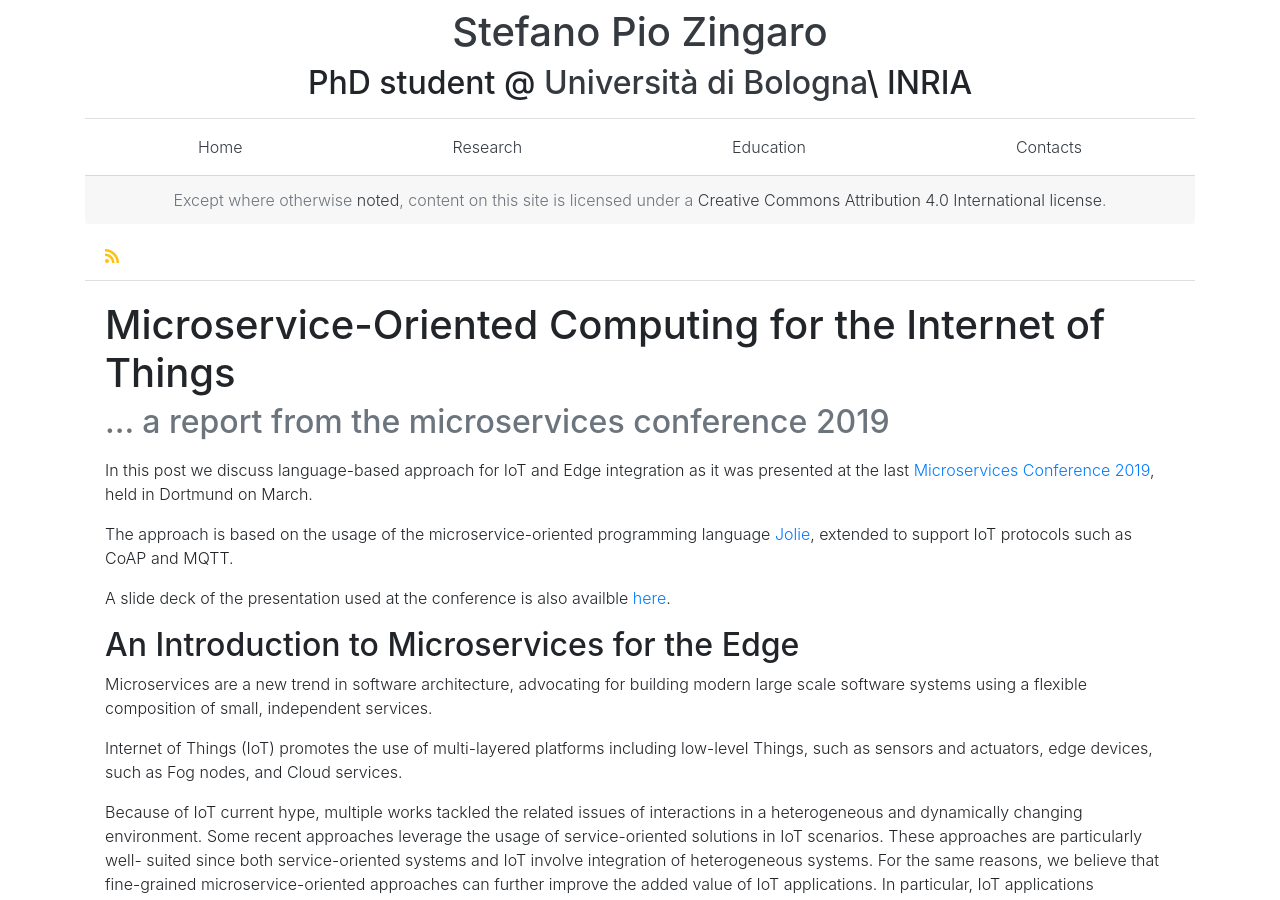
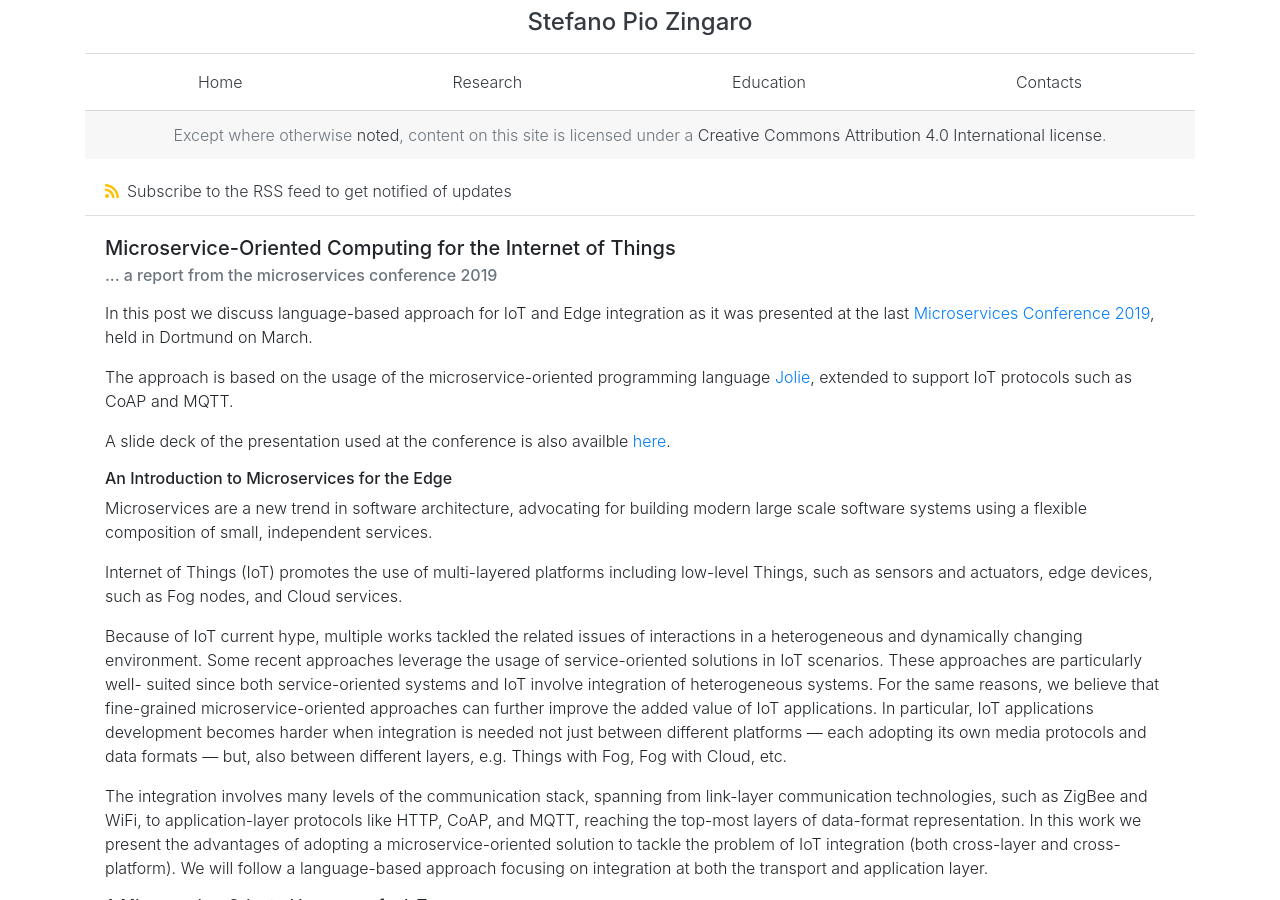
Before and after one commit to saltgz/saltgz.github.io, a Jekyll site: the page built from _posts/2019-02-19-microservices.md, in a window 1280 px wide and 900 px high. Built offline with Jekyll 4.4.1, drawn with Linux system fonts in a browser that asks for light colours; nearby versions of some CDN libraries; some of the changed text lies outside the part shown.

Commit message:
updating and revert

```diff
--- a/_data/style.yml
+++ b/_data/style.yml
@@ -2,8 +2,7 @@ header:
   navigation: true
   align: "center" # "left" | "center" | "right"
   text: >
-    <h1><a href="https://szingaro.github.io">Stefano Pio Zingaro</a></h1>
-    <h2>PhD student @ <a href="https://www.unibo.it">Università di Bologna</a>\ INRIA</h2>
+    <h4><a href="https://szingaro.github.io">Stefano Pio Zingaro</a></h4>
 
 main:
   font_weight: 300 # a custom value for the font-weight of the body
@@ -14,9 +13,9 @@ main:
   article:
     align: "left" # "left" | "center" | "right"
     word_count: false
-    # feed_message: "Subscribe to the RSS feed to get notified of updates"
-    # nav_message: >
-    #   You can navigate post categories using the following links.
+    feed_message: "Subscribe to the RSS feed to get notified of updates"
+    nav_message: >
+      You can navigate post categories using the following links.
 
 copyright:
   creative_common: false # "true" | "false"
--- a/_layouts/post.html
+++ b/_layouts/post.html
@@ -10,9 +10,9 @@ layout: default
     {%- endif -%}
   </div>
   <div class="card-body">
-    <h1 class="card-title">{{ page.title | escape }}</h1>
+    <h5 class="card-title">{{ page.title | escape }}</h5>
     {% if page.subtitle %}
-    <h2 class="card-subtitle mb-2 text-muted">{{ page.subtitle | escape }}</h2>
+    <h6 class="card-subtitle mb-2 text-muted">{{ page.subtitle | escape }}</h6>
     {% endif %}
     <p class="card-text">{{ content }}</p>
   </div>
--- a/_posts/2019-02-19-microservices.md
+++ b/_posts/2019-02-19-microservices.md
@@ -15,7 +15,7 @@ protocols such as CoAP and MQTT.
 A slide deck of the presentation used at the conference is also availble
 [here](https://www.conf-micro.services/2019/slides/papers/day2/applications2/Zingaro.pdf).
 
-## An Introduction to Microservices for the Edge
+###### An Introduction to Microservices for the Edge
 
 Microservices are a new trend in software architecture, advocating for building
 modern large scale software systems using a flexible composition of small,
@@ -46,7 +46,7 @@ integration (both cross-layer and cross-platform). We will follow a
 language-based approach focusing on integration at both the transport and
 application layer.
 
-## A Microservice-Oriented Language for IoT
+###### A Microservice-Oriented Language for IoT
 
 We could tackle the problems mentioned above from different directions, e.g., by
 creating a library for a general-purpose programming language, by developing a
@@ -86,7 +86,7 @@ Each implementation is a separated library which is loaded only if the protocol
 is used. The main challenge has been integrating MQTT publish/subscribe into the
 Jolie framework, which is designed to support end-to-end communications.
 
-## An illustrative Example
+###### An illustrative Example
 
 We illustrate the proposed approach considering a common "edge computing"
 scenario in IoT applications development, where we need to collect temperature
```
Also changed, not shown: other parts of _posts/2019-02-19-microservices.md (+1 -1 lines).
